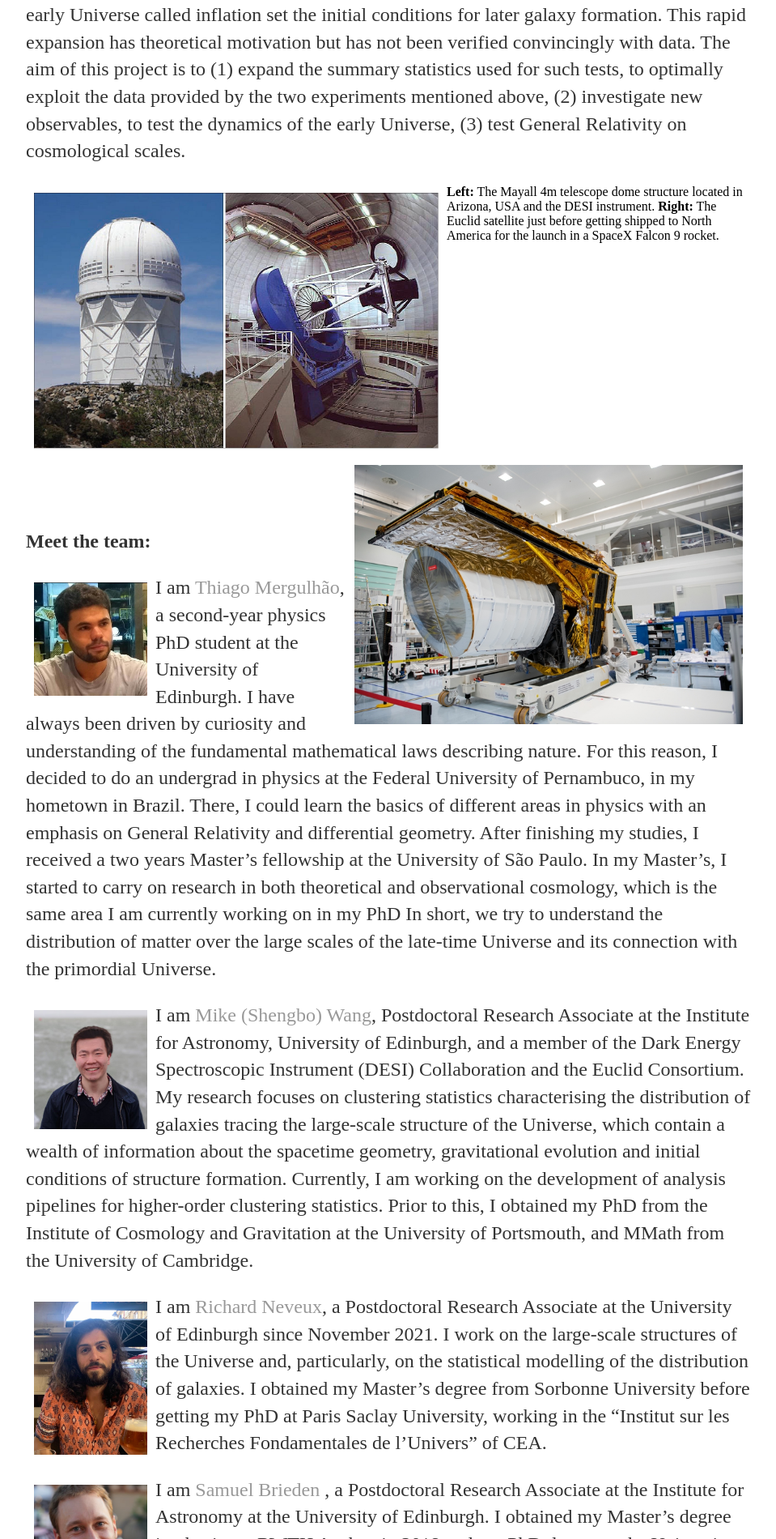
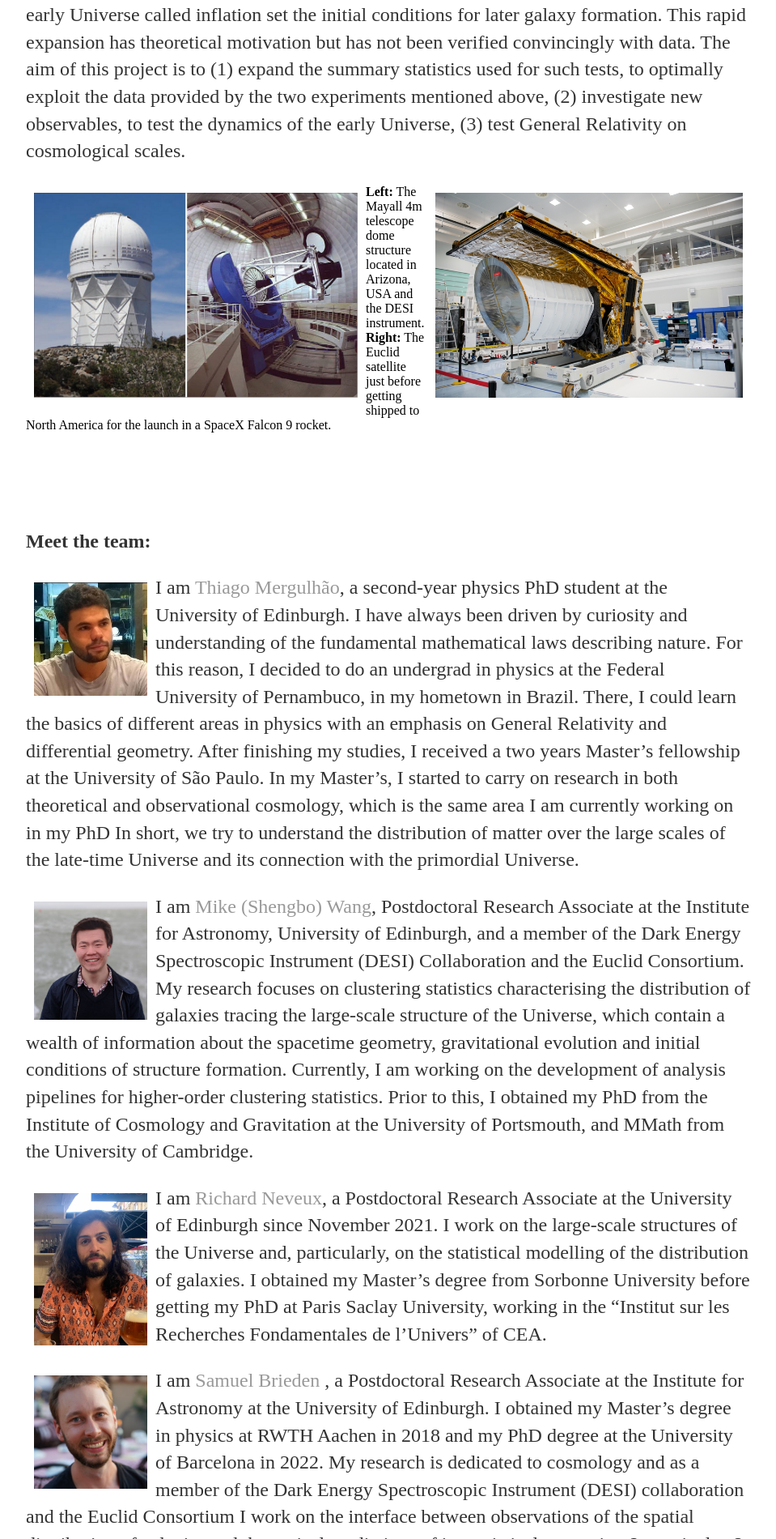
Before and after one commit to fbeutler/fbeutler.github.io, a Jekyll site: the page built from ERC/ERC.html, in a window 1280 px wide. Shown: the part 759-2659 px from the top of the page at 81% size, without its empty margins (160-1119 px from the left). Built offline with Jekyll 4.4.1, drawn with Linux system fonts in a browser that asks for light colours.

Commit message:
Update ERC.html

```diff
--- a/ERC/ERC.html
+++ b/ERC/ERC.html
@@ -26,12 +26,12 @@ title: My ERC project
 </p>
 
  <div style="min-height: 400px; width: 100%">
-  <img src="/static/DESI_Auto9.jpeg" alt="IMAGE OF DESI" display="block" width="500" align="left" style="padding:10px">
-  <img src="/static/Structural_and_thermal_model_of_the_Euclid_satellite_resize.jpg" alt="IMAGE OF Euclid" display="block" width="480" align="right" style="padding:10px">
+  <img src="/static/DESI_Auto9.jpeg" alt="IMAGE OF DESI" display="block" width="400" align="left" style="padding:10px">
+  <img src="/static/Structural_and_thermal_model_of_the_Euclid_satellite_resize.jpg" alt="IMAGE OF Euclid" display="block" width="380" align="right" style="padding:10px">
    <strong>Left:</strong> The Mayall 4m telescope dome structure located in Arizona, USA and the DESI instrument. <strong>Right:</strong> The Euclid satellite
    just before getting shipped to North America for the launch in a SpaceX Falcon 9 rocket.
  </div>
-<p>
+<p style="width: 100%">
   <strong>Meet the team:</strong>
 </p>
   <div style="min-height: 140px;width: 100%">
```
